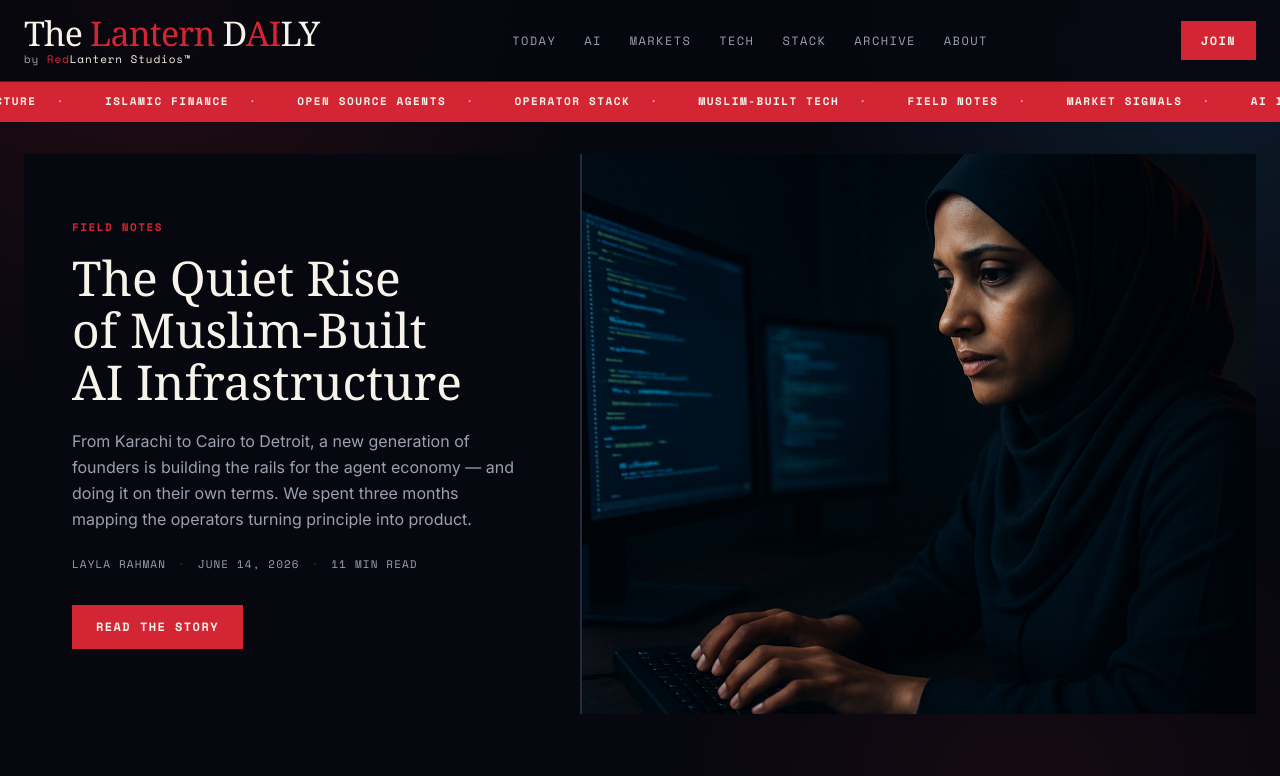
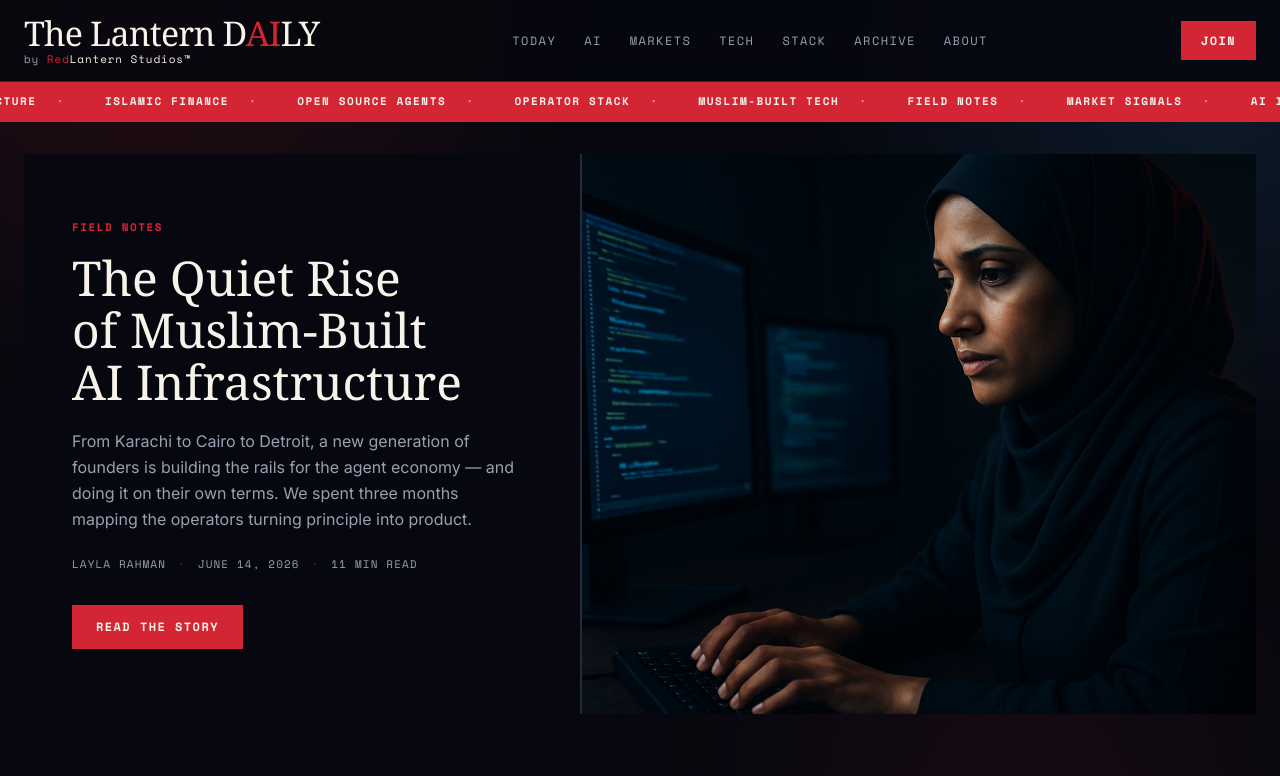
Before and after one commit to redlanternstudios/thelanterndaily, a Next.js app: page / in a window 1280 px wide. Shown: the top 776 px of the page. Built offline with nearby package versions, Linux system fonts and the light colour scheme.

Commit message:
fix: update Masthead logo text color consistency
Co-authored-by: RedLantern <69994675+redlanternstudios@users.noreply.github.com>

```diff
--- a/src/components/Masthead.tsx
+++ b/src/components/Masthead.tsx
@@ -12,7 +12,7 @@ function Logo() {
         aria-hidden="true"
       >
         <span className="text-[var(--color-text)]">The </span>
-        <span className="text-[var(--color-red)]">Lantern </span>
+        <span className="text-[var(--color-text)]">Lantern </span>
         <span className="text-[var(--color-text)]">D</span>
         <span className="text-[var(--color-red)]">AI</span>
         <span className="text-[var(--color-text)]">LY</span>
```
